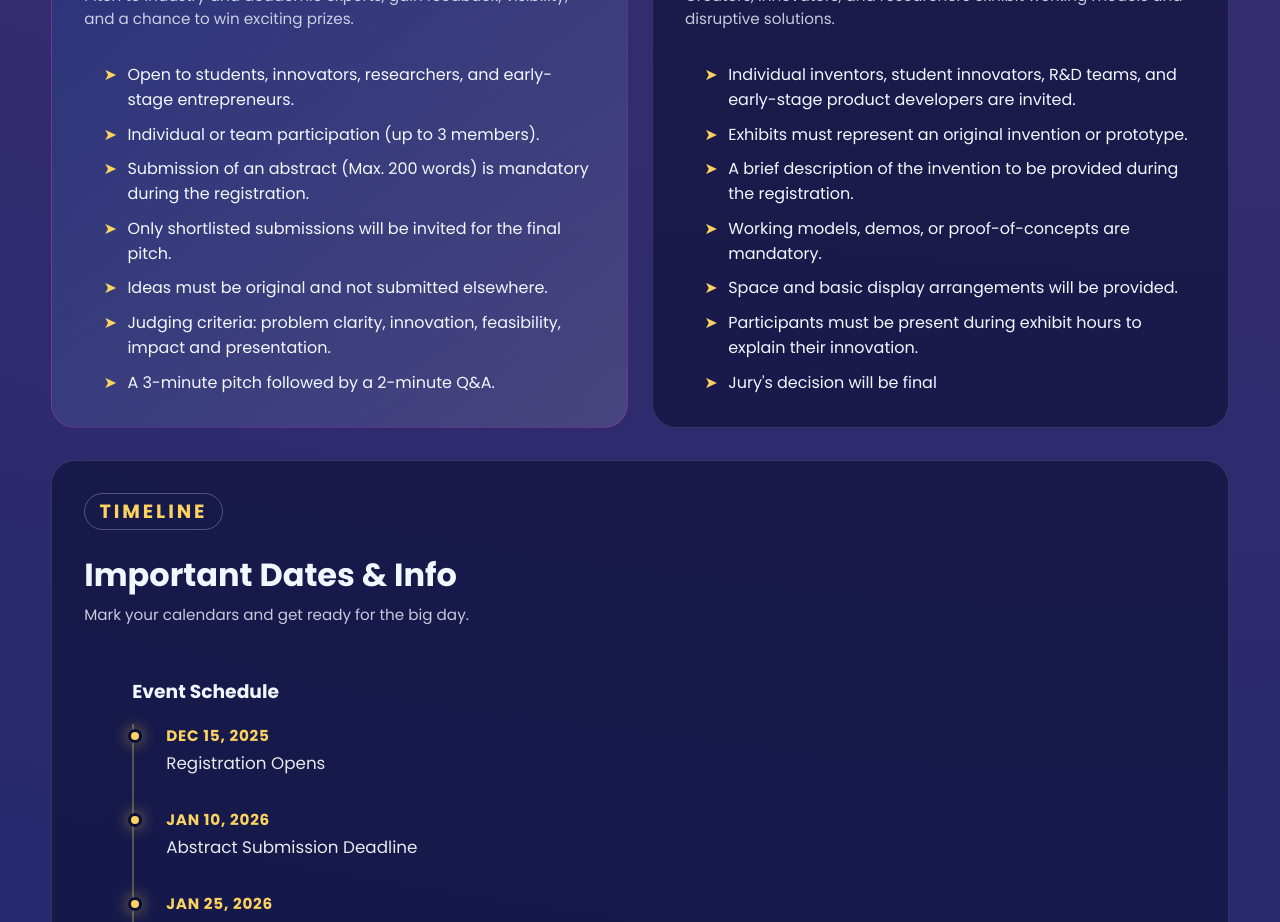
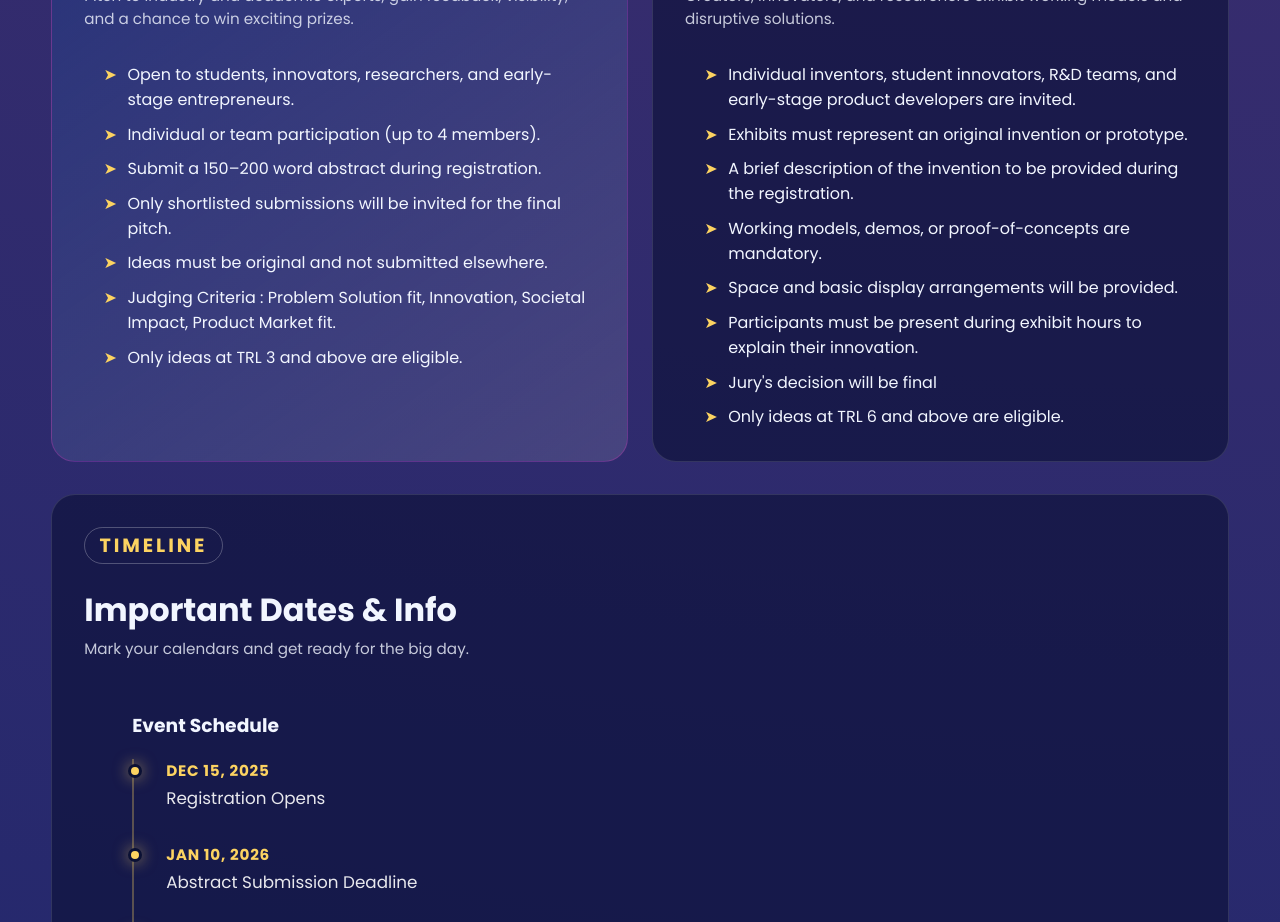
Before and after one commit to Rajeev260806/confluence_new, a React (Vite) app: page / in a window 1280 px wide. Shown: the part 4260-5182 px from the top of the page. Built offline with nearby package versions, Linux system fonts and the light colour scheme.

Commit message:
Update idea pitch rules and exhibit guidelines for clarity and eligibility criteria

```diff
--- a/src/App.jsx
+++ b/src/App.jsx
@@ -94,12 +94,12 @@ const panelDiscussionTopics = [
 
 const ideaPitchRules = [
   'Open to students, innovators, researchers, and early-stage entrepreneurs.',
-  'Individual or team participation (up to 3 members).',
-  'Submission of an abstract (Max. 200 words) is mandatory during the registration.',
+  'Individual or team participation (up to 4 members).',
+  'Submit a 150–200 word abstract during registration.',
   'Only shortlisted submissions will be invited for the final pitch.',
   'Ideas must be original and not submitted elsewhere.',
-  'Judging criteria: problem clarity, innovation, feasibility, impact and presentation.',
-  'A 3-minute pitch followed by a 2-minute Q&A.',
+  'Judging Criteria : Problem Solution fit, Innovation, Societal Impact, Product Market fit.',
+  'Only ideas at TRL 3 and above are eligible.',
 ]
 
 const exhibitGuidelines = [
@@ -110,6 +110,7 @@ const exhibitGuidelines = [
   'Space and basic display arrangements will be provided.',
   'Participants must be present during exhibit hours to explain their innovation.',
   "Jury's decision will be final",
+  'Only ideas at TRL 6  and above are eligible.',
 ]
 
 const importantDates = [
```
